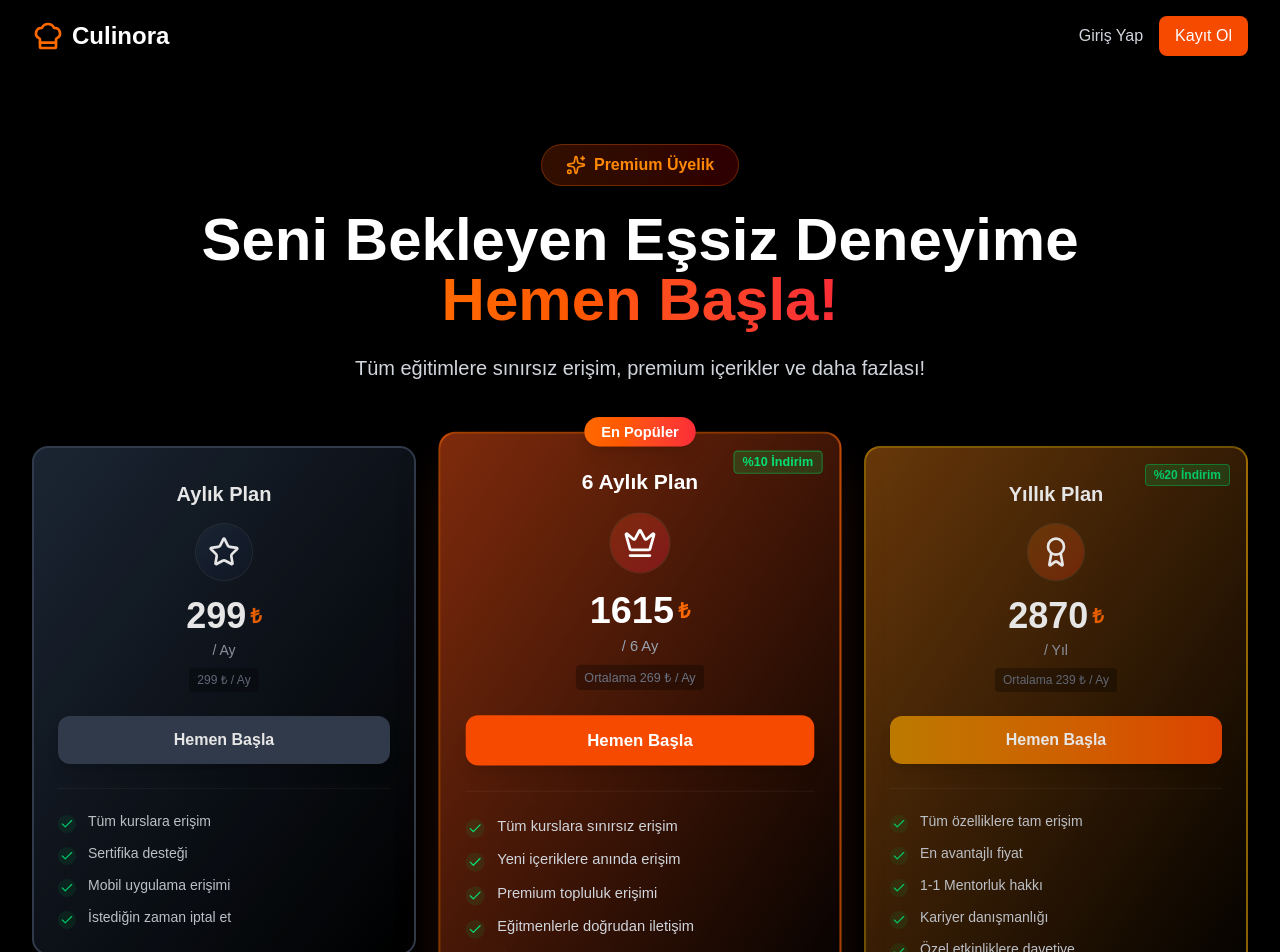
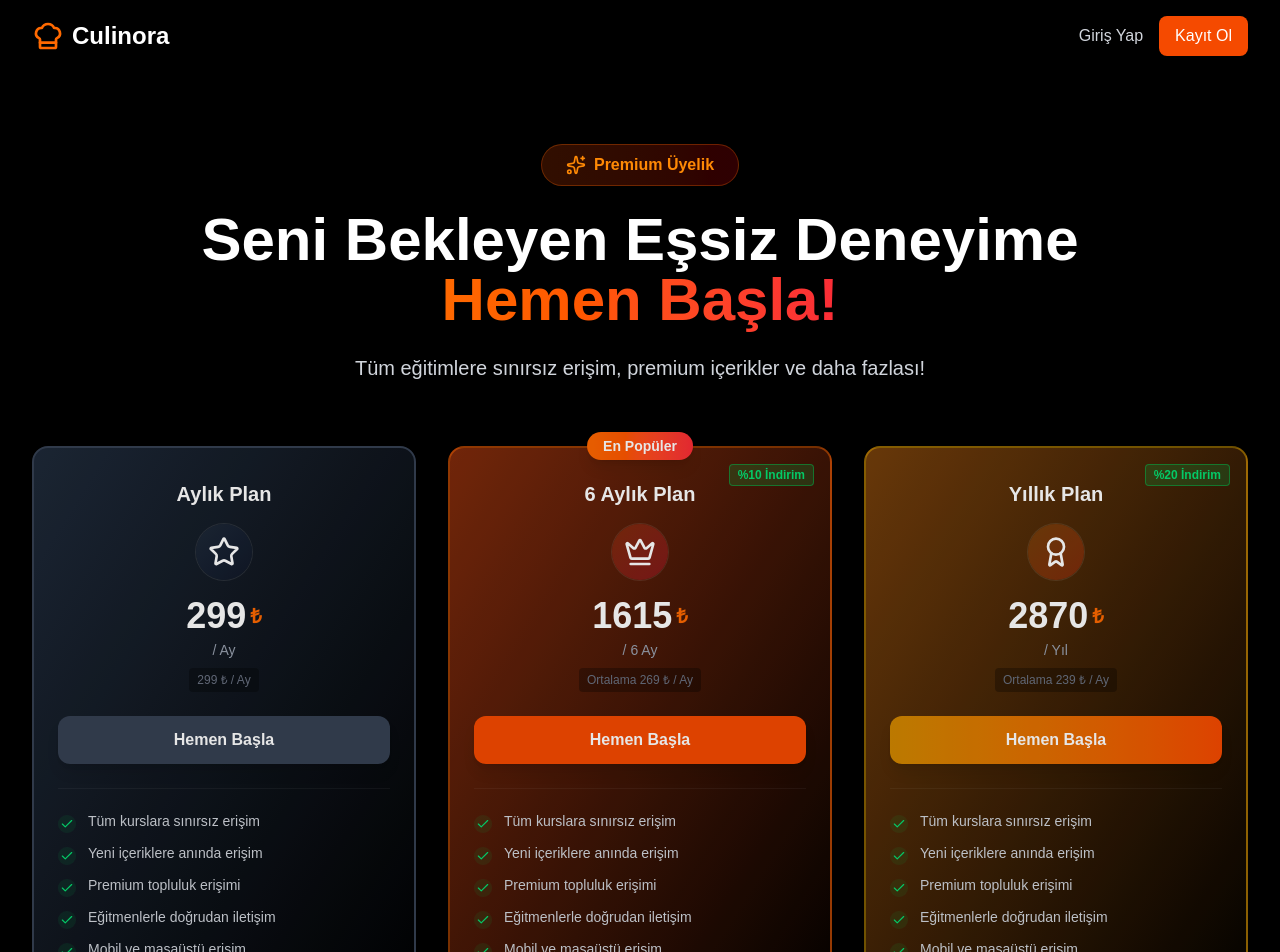
Before and after one commit to ikayaalp/gastrofolly, a Next.js app: page /subscription in a window 1280 px wide. Shown: the top 952 px of the page. Built offline with nearby package versions, Linux system fonts and the light colour scheme; no server answers.

Commit message:
style: standardize subscription plan cards

```diff
--- a/src/app/subscription/page.tsx
+++ b/src/app/subscription/page.tsx
@@ -173,13 +173,7 @@
                                 borderColor: "border-gray-700",
                                 buttonColor: "bg-gray-700 hover:bg-gray-600",
                                 popular: false,
-                                discount: null,
-                                features: [
-                                    "Tüm kurslara erişim",
-                                    "Sertifika desteği",
-                                    "Mobil uygulama erişimi",
-                                    "İstediğin zaman iptal et"
-                                ]
+                                discount: null
                             },
                             {
                                 name: "6 Aylık",
@@ -190,16 +184,8 @@
                                 color: "from-orange-900 to-red-900",
                                 borderColor: "border-orange-500/50",
                                 buttonColor: "bg-orange-600 hover:bg-orange-700",
-                                popular: true, // Highlight middle option
-                                discount: "%10 İndirim",
-                                features: [
-                                    "Tüm kurslara sınırsız erişim",
-                                    "Yeni içeriklere anında erişim",
-                                    "Premium topluluk erişimi",
-                                    "Eğitmenlerle doğrudan iletişim",
-                                    "Öncelikli destek",
-                                    "Sertifika desteği"
-                                ]
+                                popular: true, // Highlight middle option (Badge only now)
+                                discount: "%10 İndirim"
                             },
                             {
                                 name: "Yıllık",
@@ -211,23 +197,26 @@
                                 borderColor: "border-yellow-500/50",
                                 buttonColor: "bg-gradient-to-r from-yellow-600 to-orange-600 hover:from-yellow-500 hover:to-orange-500",
                                 popular: false,
-                                discount: "%20 İndirim",
-                                features: [
-                                    "Tüm özelliklere tam erişim",
-                                    "En avantajlı fiyat",
-                                    "1-1 Mentorluk hakkı",
-                                    "Kariyer danışmanlığı",
-                                    "Özel etkinliklere davetiye",
-                                    "Sertifika desteği"
-                                ]
+                                discount: "%20 İndirim"
                             }
                         ].map((plan) => {
                             const Icon = plan.icon
                             const isLoading = loading === plan.name
+                            // Standard features list for all plans
+                            const commonFeatures = [
+                                "Tüm kurslara sınırsız erişim",
+                                "Yeni içeriklere anında erişim",
+                                "Premium topluluk erişimi",
+                                "Eğitmenlerle doğrudan iletişim",
+                                "Mobil ve masaüstü erişim",
+                                "Öncelikli destek",
+                                "Sertifika desteği"
+                            ];
+
                             return (
                                 <div
                                     key={plan.name}
-                                    className={`relative w-full bg-gradient-to-br ${plan.color.replace('from-', 'from-').replace('to-', 'to-')}/40 border-2 ${plan.borderColor} rounded-2xl p-6 transition-all duration-300 hover:scale-105 ${plan.popular ? 'transform scale-105 shadow-2xl shadow-orange-900/40 z-10' : 'opacity-90 hover:opacity-100'}`}
+                                    className={`relative w-full bg-gradient-to-br ${plan.color.replace('from-', 'from-').replace('to-', 'to-')}/40 border-2 ${plan.borderColor} rounded-2xl p-6 transition-all duration-300 hover:scale-105 hover:opacity-100 opacity-90`}
                                 >
                                     {plan.popular && (
                                         <div className="absolute -top-4 left-1/2 -translate-x-1/2 bg-gradient-to-r from-orange-500 to-red-500 text-white px-4 py-1 rounded-full text-sm font-bold shadow-lg">
@@ -283,7 +272,7 @@
 
                                     {/* Features */}
                                     <div className="space-y-3 border-t border-white/5 pt-6">
-                                        {plan.features.map((feature, index) => (
+                                        {commonFeatures.map((feature, index) => (
                                             <div key={index} className="flex items-start gap-3">
                                                 <div className="bg-green-500/10 rounded-full p-0.5 flex-shrink-0 mt-0.5">
                                                     <Check className="h-3.5 w-3.5 text-green-400" />
```
